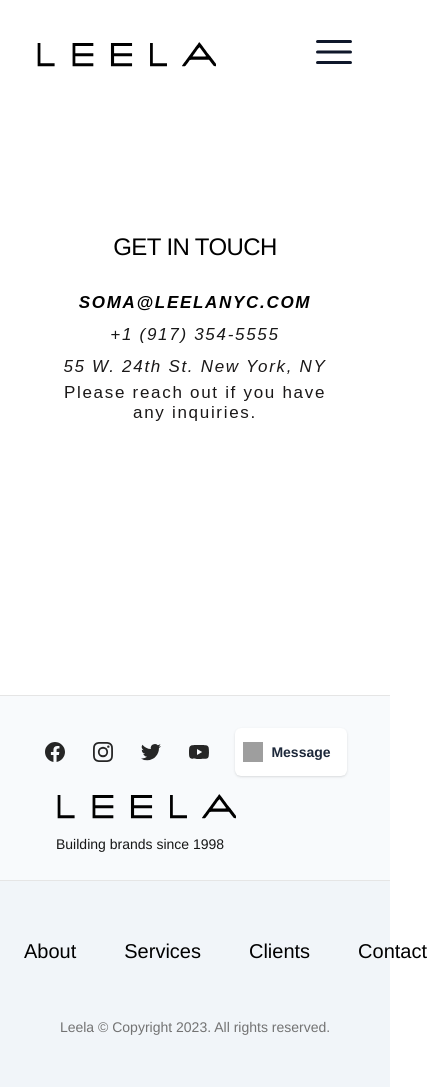
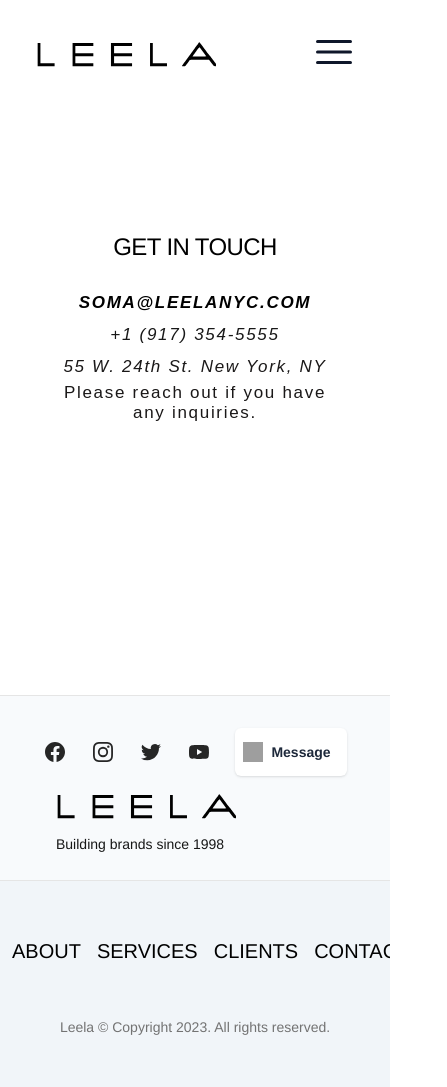
Before and after one commit to Naser2/leela, a Next.js app: page /contact in a window 390 px wide. Shown: the whole page, 447 px wide, since content can reach past the window. Built offline with nearby package versions, Linux system fonts and the light colour scheme; grey boxes are pictures that could not be loaded.

Commit message:
footer & about title

```diff
--- a/src/components/About.jsx
+++ b/src/components/About.jsx
@@ -26,7 +26,7 @@ export default function About() {
     <div className="relative mb-0 mt-4 px-4 py-6 lg:mt-24 lg:px-0 lg:py-4 ">
       <div className="max-w-8xl  mx-6 px-0 sm:px-6 lg:mx-auto lg:mx-16 lg:px-8">
         <div classNAme="lg:mx-auto pb-4   text-center  ">
-          <span class="pb-4 ">
+          <span class="pb-4 md:pb-0 ">
             <h2
               className="text-left text-2xl font-extrabold "
               style={{ letterSpacing: '0.1em' }}
@@ -51,7 +51,7 @@ export default function About() {
       </div>
 
       <div className="max-w-8xl  mx-auto sm:mt-16 lg:px-8">
-        <div className="relative overflow-hidden px-0 py-20 shadow-xl sm:px-10 sm:py-24 md:px-12 lg:px-[3.4rem]">
+        <div className="m:pb-24 overflow-wrap relative px-0 py-20 shadow-xl sm:px-10 sm:pt-10 md:px-12 lg:px-[3.4rem]">
           {/* <img
             className="absolute inset-0 h-full w-full object-cover brightness-150 saturate-0"
             src="https://images.unsplash.com/photo-1601381718415-a05fb0a261f3?ixid=MXwxMjA3fDB8MHxwcm9maWxlLXBhZ2V8ODl8fHxlbnwwfHx8&ixlib=rb-1.2.1&auto=format&fit=crop&w=1216&q=80"
--- a/src/components/Footer.jsx
+++ b/src/components/Footer.jsx
@@ -27,7 +27,7 @@ export function Footer({ BG }) {
     <footer
       className={clsx(
         BG && BG,
-        'border-t border-gray-200 bg-slate-50 lg:pt-14 '
+        'overflow-hidden border-t border-gray-200 bg-slate-50  lg:pt-14'
       )}
     >
       <div
@@ -62,7 +62,7 @@ export function Footer({ BG }) {
           </nav>
         </div>
         <div className="flex max-w-none flex-col items-center justify-center border-t border-gray-200 bg-slate-100 px-4 pt-8 pb-12 sm:px-6 md:flex-row-reverse md:justify-between md:pt-6 lg:px-[14%] lg:px-8">
-          <nav className="mx-auto  flex max-w-7xl items-center justify-center  gap-8 py-6  lg:mt-11 lg:hidden ">
+          <nav className="mx-auto  flex max-w-7xl items-center justify-center  gap-6 py-6  lg:mt-11 lg:hidden ">
             <FooterNavLinks
               color={'text-black relative z-10 text-xl text-center px-2 '}
             />
--- a/src/components/NavLinks.jsx
+++ b/src/components/NavLinks.jsx
@@ -75,7 +75,7 @@ export function FooterNavLinks({ color }) {
       href={href}
       className={clsx(
         color ? color : ' text-gray-700',
-        'relative -my-2 -mx-3 rounded-lg px-3 py-2 text-sm transition-colors delay-150 hover:text-gray-900 hover:delay-[0ms]'
+        'relative -my-2 -mx-3 rounded-lg px-2 py-2 text-sm transition-colors delay-150 hover:text-gray-900 hover:delay-[0ms]'
       )}
       onMouseEnter={() => setHoveredIndex(index)}
       onMouseLeave={() => setHoveredIndex(null)}
@@ -83,7 +83,7 @@ export function FooterNavLinks({ color }) {
       <AnimatePresence>
         {hoveredIndex === index && (
           <motion.span
-            className="absolute inset-0 rounded-lg bg-gray-700/80"
+            className="absolute inset-0 rounded-sm bg-gray-500/80"
             layoutId="hoverBackground"
             initial={{ opacity: 0 }}
             animate={{ opacity: 1, transition: { duration: 0.15 } }}
@@ -95,7 +95,12 @@ export function FooterNavLinks({ color }) {
         )}
       </AnimatePresence>
       <span class="css-4xd708">
-        <span className={clsx(color ? color : 'css-n6s3hr relative z-10 ')}>
+        <span
+          className={clsx(
+            hoveredIndex === index && 'text-white',
+            'css-n6s3hr relative z-10 '
+          )}
+        >
           {label}
         </span>
         {/* <span class="css-lmv9yd">VIDEOS</span> */}
```
